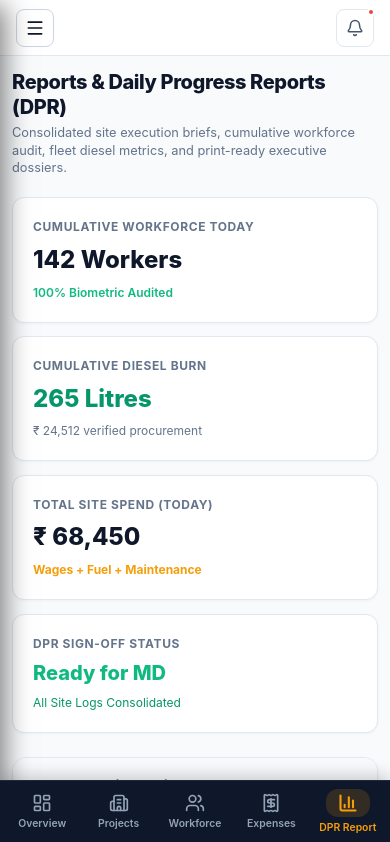
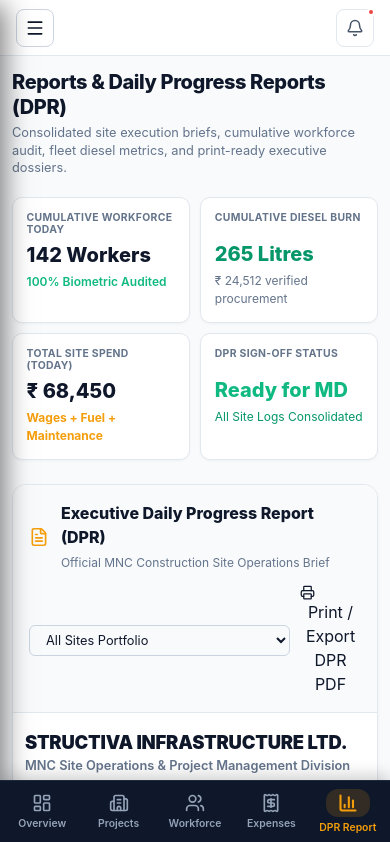
Before and after one commit to dawarepunam/structiva-admin, a Next.js app: page /admin/reports in a window 390 px wide. Shown: the top 842 px of the page. Built offline with nearby package versions, Linux system fonts and the light colour scheme.

Commit message:
fix(reports): format 4 DPR KPI summary cards into compact 2x2 grid for mobile

```diff
--- a/src/components/admin/reports/DprReportViewer.module.css
+++ b/src/components/admin/reports/DprReportViewer.module.css
@@ -143,8 +143,29 @@
 
 @media (max-width: 768px) {
   .kpiRow {
-    grid-template-columns: 1fr;
-    gap: 0.85rem;
+    grid-template-columns: repeat(2, 1fr) !important;
+    gap: 0.65rem;
+  }
+
+  .kpiCard {
+    padding: 0.85rem;
+    border-radius: 10px;
+    gap: 0.2rem;
+  }
+
+  .kpiLabel {
+    font-size: 0.65rem;
+    letter-spacing: 0.03em;
+    white-space: normal;
+    display: -webkit-box;
+    -webkit-line-clamp: 2;
+    -webkit-box-orient: vertical;
+    line-height: 1.2;
+    min-height: 24px;
+  }
+
+  .kpiValue {
+    font-size: 1.25rem;
   }
 
   .panelHeader {
```
